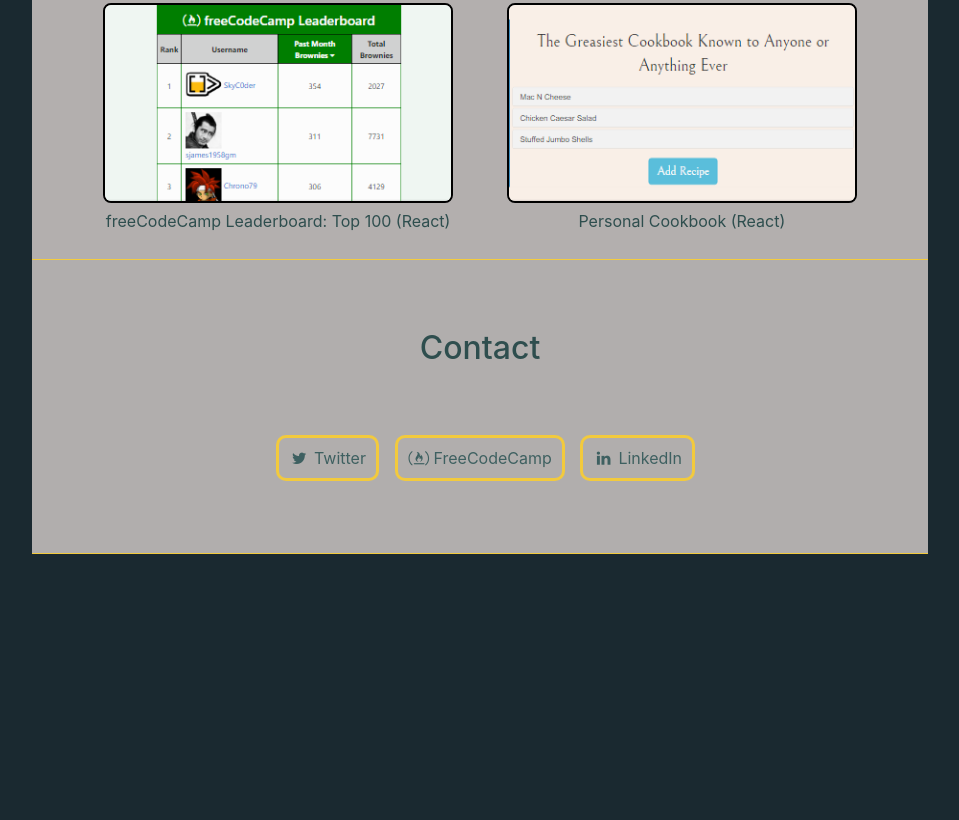
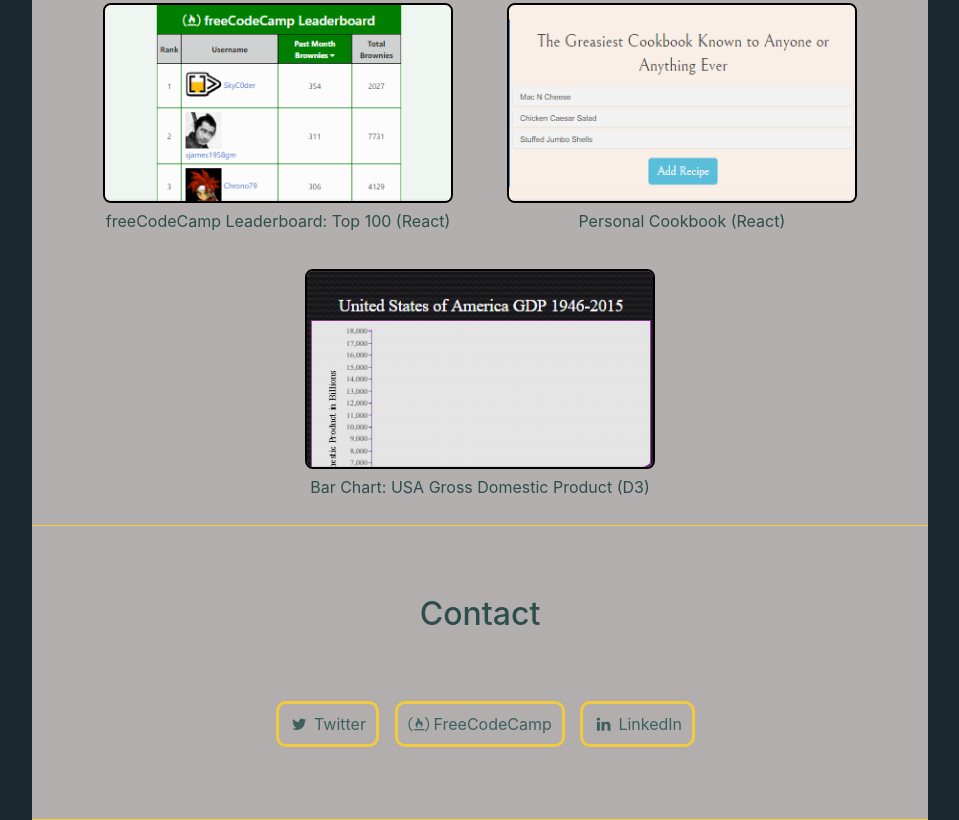
Before and after one commit to platzapus/profile, a plain HTML site: page index.html in a window 1280 px wide. Shown: the part 1945-2765 px from the top of the page, without its empty margins (160-1119 px from the left). Before the commit the page ends 2499 px from the top, so only its background shows below. Drawn offline with nearby package versions, Linux system fonts and the light colour scheme.

Commit message:
Added First D3 project.

```diff
--- a/index.html
+++ b/index.html
@@ -115,6 +115,11 @@
             <p>Personal Cookbook (React)</p>
         </div>
 
+			<div class='port-element'>
+					<a href="https://platzapus.github.io/d3BarGDP/"><img class='port-img' src="./Images/barGDP.png" alt='D3 Bar Chart'></a>
+					<p>Bar Chart: USA Gross Domestic Product (D3)</p>
+			</div>
+
     </div>
 
    </section>
```
Also changed, not shown: Images/barGDP.png (added).
